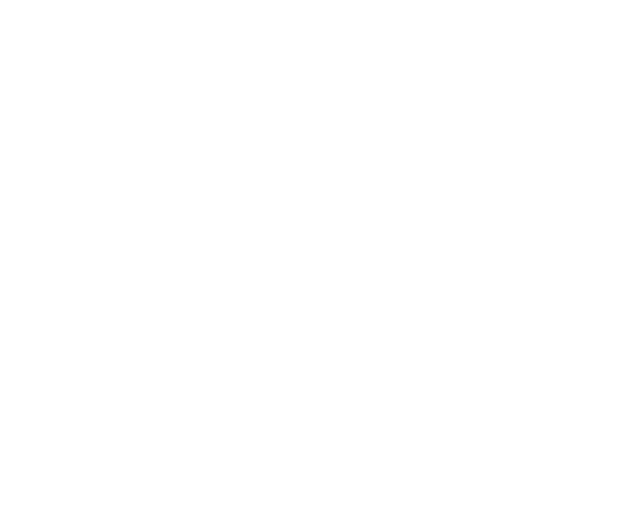
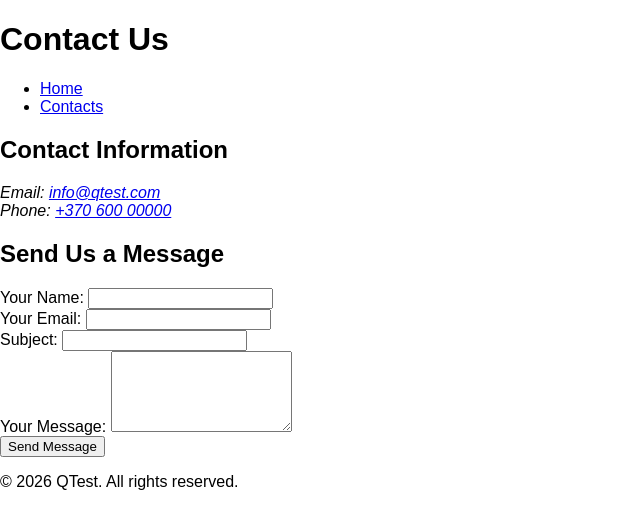
Before and after one commit to polina-ochlopkova/QTest, a plain HTML site: page pages/contact.html in a window 1280 px wide. Shown: the whole page, without its empty margins (0-640 px from the left). Drawn offline with Linux system fonts and the light colour scheme; files that its build step writes are made by us from their sources.

Commit message:
Sukuriau contact.html struktura

```diff
--- a/pages/contact.html
+++ b/pages/contact.html
@@ -1,14 +1,90 @@
+
 <!DOCTYPE html>
 <html lang="en">
 <head>
     <meta charset="UTF-8">
     <meta name="viewport" content="width=device-width, initial-scale=1.0">
-    <title>Document</title>
-    <link rel="stylesheet" href="../css/reset.css">
-    <link rel="stylesheet" href="../css/variables.css">
-    <link rel="stylesheet" href="../css/base.css">
+    <title>Contact | QTest</title>
+    <link rel="stylesheet" href="css/style.css">
 </head>
 <body>
 
+    <header>
+        <h1>Contact Us</h1>
+
+        <nav aria-label="Main navigation">
+            <ul>
+                <li><a href="index.html">Home</a></li>
+                <li><a href="contact.html">Contacts</a></li>
+            </ul>
+        </nav>
+    </header>
+
+    <main>
+        <section aria-labelledby="contact-info">
+            <h2 id="contact-info">Contact Information</h2>
+
+            <address>
+                Email:
+                <a href="mailto:info@qtest.com">info@qtest.com</a>
+                <br>
+                Phone:
+                <a href="tel:+37060000000">+370 600 00000</a>
+            </address>
+        </section>
+
+        <section aria-labelledby="contact-form">
+            <h2 id="contact-form">Send Us a Message</h2>
+
+            <form action="#" method="post">
+                <div>
+                    <label for="name">Your Name:</label>
+                    <input
+                        type="text"
+                        id="name"
+                        name="name"
+                        required
+                    >
+                </div>
+
+                <div>
+                    <label for="email">Your Email:</label>
+                    <input
+                        type="email"
+                        id="email"
+                        name="email"
+                        required
+                    >
+                </div>
+
+                <div>
+                    <label for="subject">Subject:</label>
+                    <input
+                        type="text"
+                        id="subject"
+                        name="subject"
+                        required
+                    >
+                </div>
+
+                <div>
+                    <label for="message">Your Message:</label>
+                    <textarea
+                        id="message"
+                        name="message"
+                        rows="5"
+                        required
+                    ></textarea>
+                </div>
+
+                <button type="submit">Send Message</button>
+            </form>
+        </section>
+    </main>
+
+    <footer>
+        <p>&copy; 2026 QTest. All rights reserved.</p>
+    </footer>
+
 </body>
 </html>
```
Also changed, not shown: pages/contacts.html (deleted).
